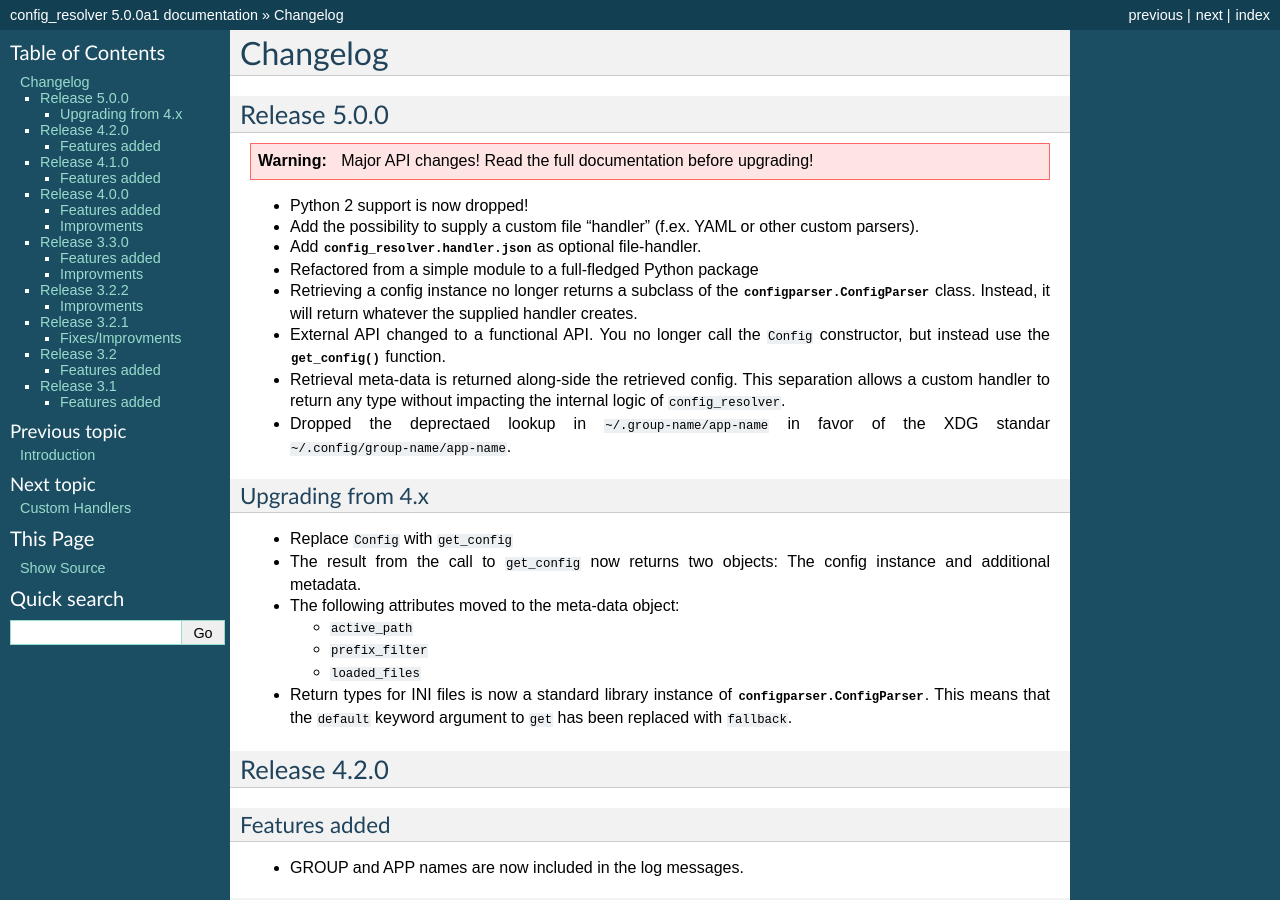
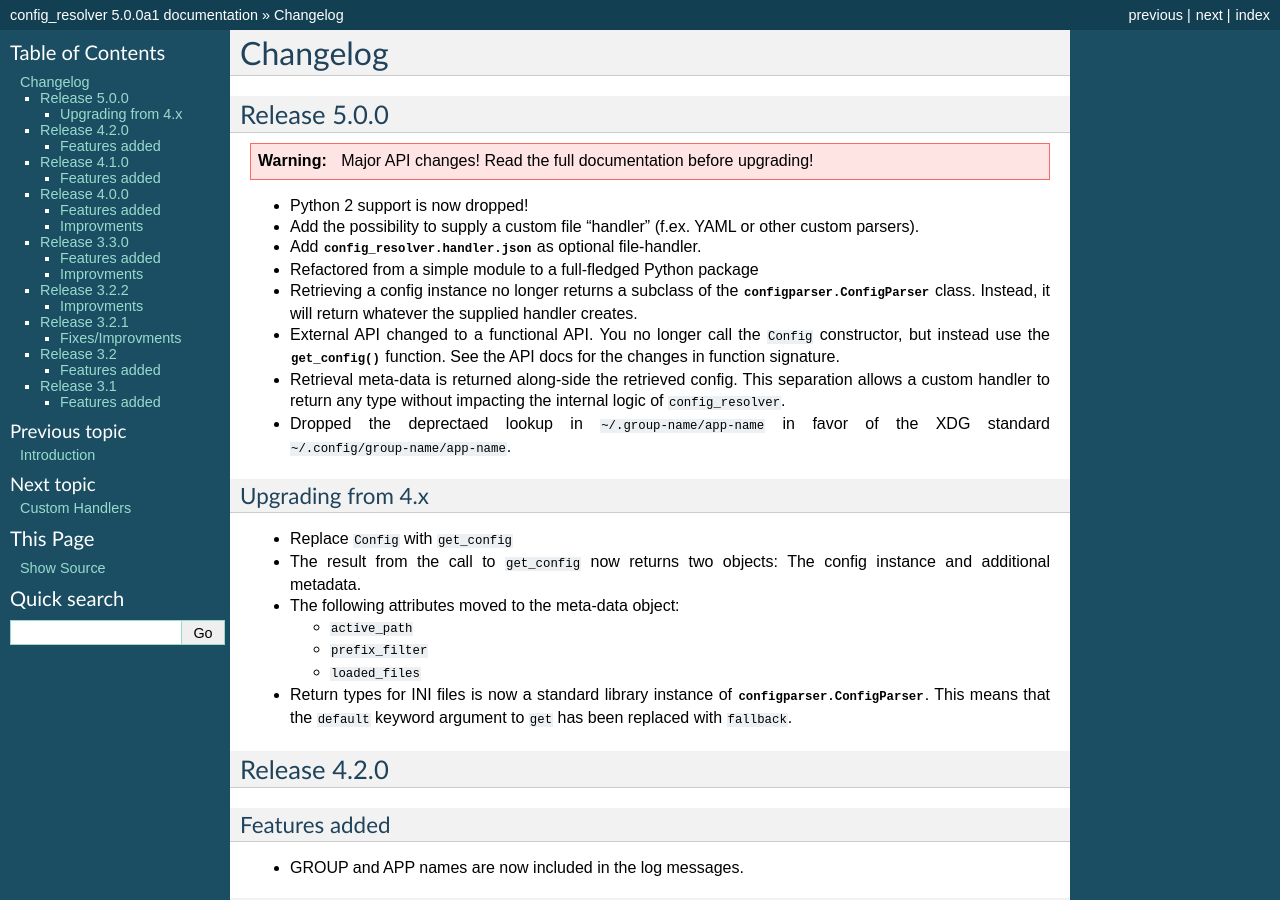
Before and after one commit to exhuma/config_resolver, a Sphinx documentation site: the page built from doc/changelog.rst, in a window 1280 px wide and 900 px high. Built offline with Sphinx 7.4.7, drawn with Linux system fonts in a browser that asks for light colours.

Commit message:
Clarifychangelog

```diff
--- a/doc/changelog.rst
+++ b/doc/changelog.rst
@@ -18,12 +18,12 @@ Release 5.0.0
   the supplied handler creates.
 * External API changed to a functional API. You no longer call the ``Config``
   constructor, but instead use the :py:func:`~config_resolver.get_config()`
-  function.
+  function. See the API docs for the changes in function signature.
 * Retrieval meta-data is returned along-side the retrieved config. This
   separation allows a custom handler to return any type without impacting the
   internal logic of ``config_resolver``.
 * Dropped the deprectaed lookup in ``~/.group-name/app-name`` in favor of the
-  XDG standar ``~/.config/group-name/app-name``.
+  XDG standard ``~/.config/group-name/app-name``.
 
 Upgrading from 4.x
 ~~~~~~~~~~~~~~~~~~
```
